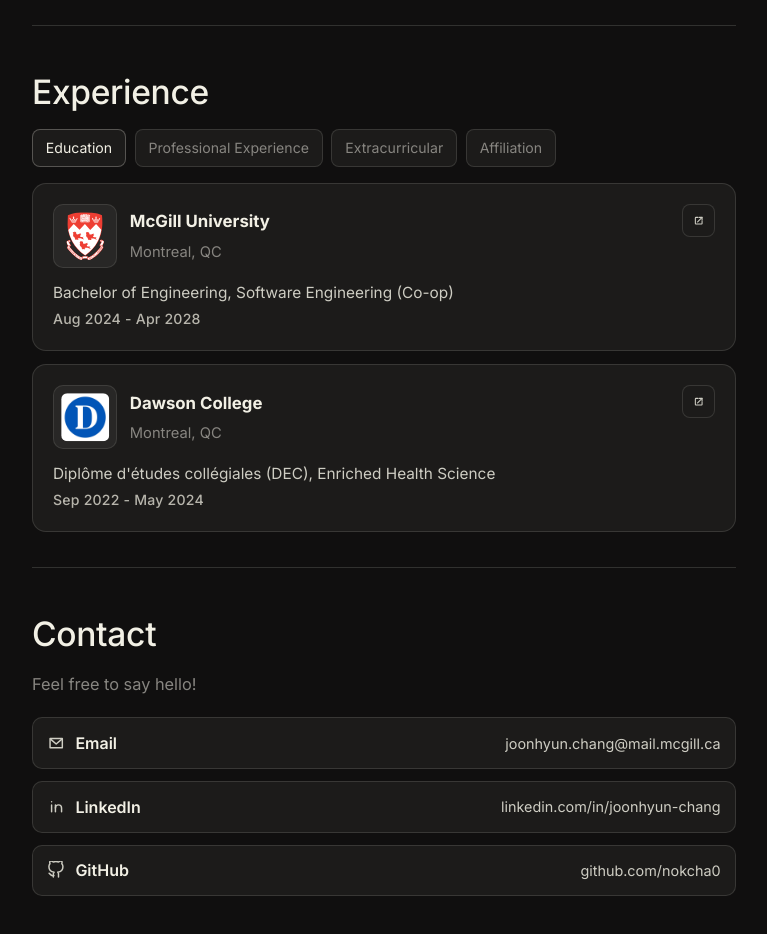
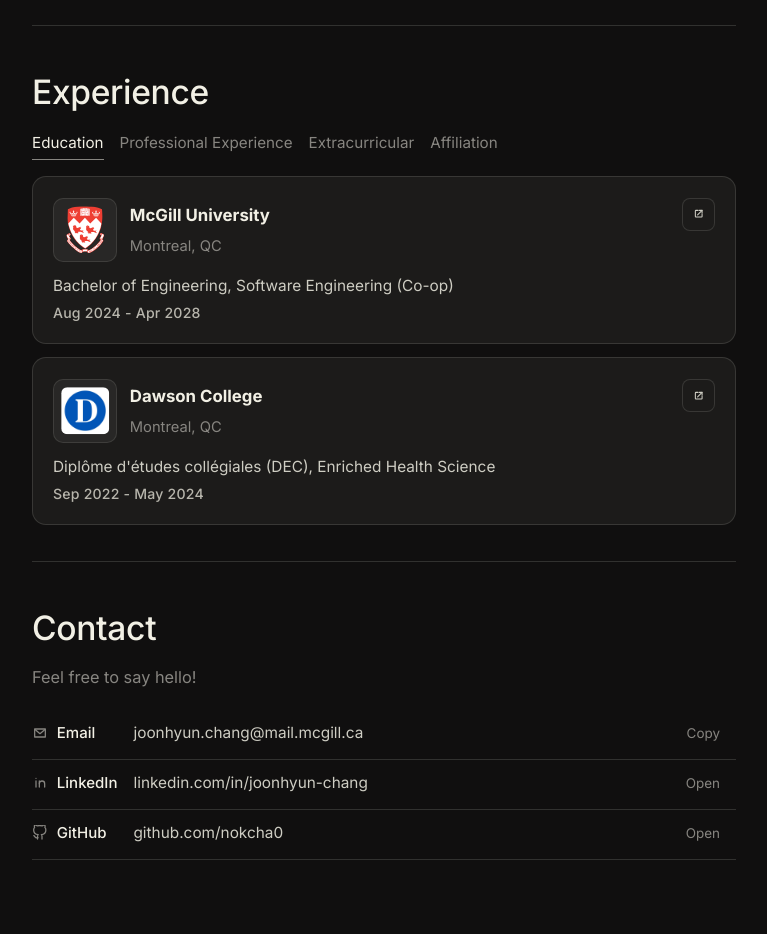
Before and after one commit to nokcha0/nokcha0.github.io, a React (Vite) app: page / in a window 1280 px wide. Shown: the part 520-1454 px from the top of the page, without its empty margins (256-1023 px from the left). Built offline with nearby package versions, Linux system fonts and the light colour scheme.

Commit message:
theme update

```diff
--- a/src/App.css
+++ b/src/App.css
@@ -320,7 +320,7 @@
 .timeline-switcher {
   margin: 0 0 1rem;
   display: flex;
-  gap: 0.55rem;
+  gap: 1rem;
   overflow-x: auto;
   -webkit-overflow-scrolling: touch;
   scrollbar-width: none;
@@ -331,29 +331,26 @@
 }
 
 .timeline-switcher button {
-  border: 1px solid var(--border);
-  background: var(--surface);
+  border: 0;
+  border-bottom: 1px solid transparent;
+  background: transparent;
   color: var(--text-muted);
-  border-radius: 8px;
   font: inherit;
-  font-size: 0.88rem;
-  padding: 0.45rem 0.8rem;
+  font-size: 0.95rem;
+  padding: 0.2rem 0 0.25rem;
   cursor: pointer;
   transition:
     border-color 160ms ease,
-    color 160ms ease,
-    background-color 160ms ease;
+    color 160ms ease;
 }
 
 .timeline-switcher button:hover {
   color: var(--text-soft);
-  border-color: var(--border-strong);
-  background: var(--surface-2);
 }
 
 .timeline-switcher button.is-active {
   color: var(--text);
-  border-color: var(--border-strong);
+  border-color: var(--text-muted);
 }
 
 .timeline-switcher button:focus-visible {
@@ -361,14 +358,26 @@
   outline-offset: 2px;
 }
 
+.experience-list-shell {
+  overflow: hidden;
+  transition: height 180ms ease;
+}
+
+.contact-table-shell {
+  margin-top: 1.15rem;
+  overflow-x: auto;
+}
+
+.contact-table {
+  width: 100%;
+  border-collapse: collapse;
+  border-spacing: 0;
+  font-size: 0.94rem;
+}
+
 .experience-list {
   display: grid;
   gap: 0.8rem;
-}
-
-.experience-list-shell {
-  overflow: hidden;
-  transition: height 180ms ease;
 }
 
 .experience-list article {
@@ -505,52 +514,46 @@
   line-height: 1.4;
 }
 
-.contact-list {
-  margin: 1.2rem 0 0;
-  padding: 0;
-  list-style: none;
-  display: grid;
-  gap: 0.75rem;
-  grid-template-columns: repeat(auto-fit, minmax(190px, 1fr));
+.contact-table th,
+.contact-table td {
+  padding: 0.72rem 1rem 0.72rem 0;
+  text-align: left;
+  vertical-align: top;
+  line-height: 1.35;
+  border-bottom: 1px solid var(--border);
 }
 
-.contact-item {
+.contact-table th,
+.contact-table td {
+  padding-top: 0.8rem;
+  padding-bottom: 0.8rem;
+}
+
+.contact-label-cell {
+  width: 9rem;
+  color: var(--text);
+  font-weight: 500;
+}
+
+.contact-value-cell {
   width: 100%;
-  border: 1px solid var(--border);
-  border-radius: 10px;
-  padding: 0.8rem 0.9rem;
-  display: flex;
-  align-items: center;
-  justify-content: space-between;
-  min-height: 0;
-  gap: 0.9rem;
-  text-decoration: none;
-  background: var(--surface);
-  color: inherit;
-  font: inherit;
-  cursor: pointer;
-  text-align: left;
-  transition:
-    border-color 160ms ease,
-    background-color 160ms ease;
 }
 
 .contact-main {
   display: inline-flex;
   align-items: center;
-  gap: 0.6rem;
-  font-weight: 600;
+  gap: 0.55rem;
+  font-weight: 500;
   white-space: nowrap;
-  flex: 0 0 auto;
 }
 
 .contact-icon {
-  width: 1.15rem;
-  height: 1.15rem;
+  width: 1rem;
+  height: 1rem;
   display: inline-flex;
   align-items: center;
   justify-content: center;
-  color: var(--text-soft);
+  color: var(--text-muted);
 }
 
 .contact-icon svg {
@@ -563,34 +566,47 @@
   stroke-linejoin: round;
 }
 
-.contact-item:hover {
-  border: 1px solid var(--border);
-  border-color: var(--border-strong);
-  background: var(--surface-2);
+.contact-action {
+  width: 100%;
+  display: flex;
+  align-items: baseline;
+  justify-content: space-between;
+  gap: 1rem;
+  padding: 0;
+  border: 0;
+  background: transparent;
+  color: inherit;
+  font: inherit;
+  text-decoration: none;
+  text-align: left;
+  cursor: pointer;
 }
 
-.contact-item:hover .contact-icon {
+.contact-action:hover .contact-value,
+.contact-action:hover .contact-status {
   color: var(--text);
 }
 
-.contact-item:focus-visible {
+.contact-action:focus-visible {
   outline: 2px solid var(--focus-ring);
   outline-offset: 2px;
 }
 
-.contact-item.is-copied {
-  border-color: var(--copied-border);
-  background: var(--copied-bg);
+.contact-action.is-copied .contact-status {
+  color: var(--accent);
 }
 
 .contact-value {
   color: var(--text-soft);
-  font-size: 0.9rem;
-  line-height: 1.2;
+  font-size: 0.96rem;
+  line-height: 1.35;
+  word-break: break-word;
+}
+
+.contact-status {
+  color: var(--text-muted);
+  font-size: 0.84rem;
   white-space: nowrap;
-  text-align: right;
-  flex: 1 1 auto;
-  min-width: 0;
 }
 
 @media (min-width: 740px) {
@@ -604,10 +620,6 @@
 
   .experience-list article {
     padding: 1.3rem 1.25rem;
-  }
-
-  .contact-list {
-    grid-template-columns: 1fr;
   }
 }
 
@@ -629,6 +641,19 @@
   .floating-nav a {
     font-size: 1.04rem;
   }
+
+  .timeline-switcher {
+    gap: 0.8rem;
+  }
+
+  .contact-label-cell {
+    width: 7.2rem;
+  }
+
+  .contact-action {
+    gap: 0.7rem;
+    align-items: flex-start;
+  }
 }
 
 @media (prefers-reduced-motion: reduce) {
@@ -636,7 +661,7 @@
   .floating-nav .nav-home,
   .theme-toggle,
   .inline-note-bubble,
-  .contact-item,
+  .contact-action,
   .timeline-switcher button,
   .experience-list article,
   .experience-list-shell {
--- a/src/components/ContactSection.tsx
+++ b/src/components/ContactSection.tsx
@@ -11,38 +11,49 @@
     <section id="contact" className="section">
       <h2>Contact</h2>
       <p className="summary">Feel free to say hello!</p>
-      <ul className="contact-list">
+      <div className="contact-table-shell">
+        <table className="contact-table">
+          <tbody>
             {contactLinks.map((link) => (
-          <li key={link.label}>
-            {link.label === "Email" ? (
-              <button
-                type="button"
-                className={`contact-item ${emailCopied ? "is-copied" : ""}`}
-                onClick={() => onEmailCopy(link.value)}
-                aria-live="polite"
-              >
+              <tr key={link.label}>
+                <th scope="row" className="contact-label-cell">
                   <span className="contact-main">
                     <span className="contact-icon">
                       <ContactIcon label={link.label} />
                     </span>
                     <span>{link.label}</span>
                   </span>
-                <span className="contact-value">{emailCopied ? "Copied" : link.value}</span>
+                </th>
+                <td className="contact-value-cell">
+                  {link.label === "Email" ? (
+                    <button
+                      type="button"
+                      className={`contact-action ${emailCopied ? "is-copied" : ""}`}
+                      onClick={() => onEmailCopy(link.value)}
+                      aria-live="polite"
+                    >
+                      <span className="contact-value">{link.value}</span>
+                      <span className="contact-status">
+                        {emailCopied ? "Copied" : "Copy"}
+                      </span>
                     </button>
                   ) : (
-              <a className="contact-item" href={link.href} target="_blank" rel="noreferrer">
-                <span className="contact-main">
-                  <span className="contact-icon">
-                    <ContactIcon label={link.label} />
-                  </span>
-                  <span>{link.label}</span>
-                </span>
+                    <a
+                      className="contact-action"
+                      href={link.href}
+                      target="_blank"
+                      rel="noreferrer"
+                    >
                       <span className="contact-value">{link.value}</span>
+                      <span className="contact-status">Open</span>
                     </a>
                   )}
-          </li>
+                </td>
+              </tr>
             ))}
-      </ul>
+          </tbody>
+        </table>
+      </div>
     </section>
   );
 }
--- a/src/components/ExperienceSection.tsx
+++ b/src/components/ExperienceSection.tsx
@@ -70,6 +70,14 @@
     previousListHeightRef.current = Math.ceil(listElement.getBoundingClientRect().height);
   });
 
+  const getLogoSource = (logoDark?: string, logoLight?: string, logo?: string) => {
+    if (themeMode === "light") {
+      return logoLight ?? logoDark ?? logo;
+    }
+
+    return logoDark ?? logoLight ?? logo;
+  };
+
   return (
     <section
       id="experience"
@@ -109,11 +117,11 @@
                   {entry.logo || entry.logoDark || entry.logoLight ? (
                     <span className="entry-logo" aria-hidden="true">
                       <img
-                        src={
-                          themeMode === "light"
-                            ? (entry.logoLight ?? entry.logoDark ?? entry.logo)
-                            : (entry.logoDark ?? entry.logoLight ?? entry.logo)
-                        }
+                        src={getLogoSource(
+                          entry.logoDark,
+                          entry.logoLight,
+                          entry.logo,
+                        )}
                         alt={`${entry.organization} logo`}
                       />
                     </span>
```
Lines whose indentation alone changed are shown as unchanged.
